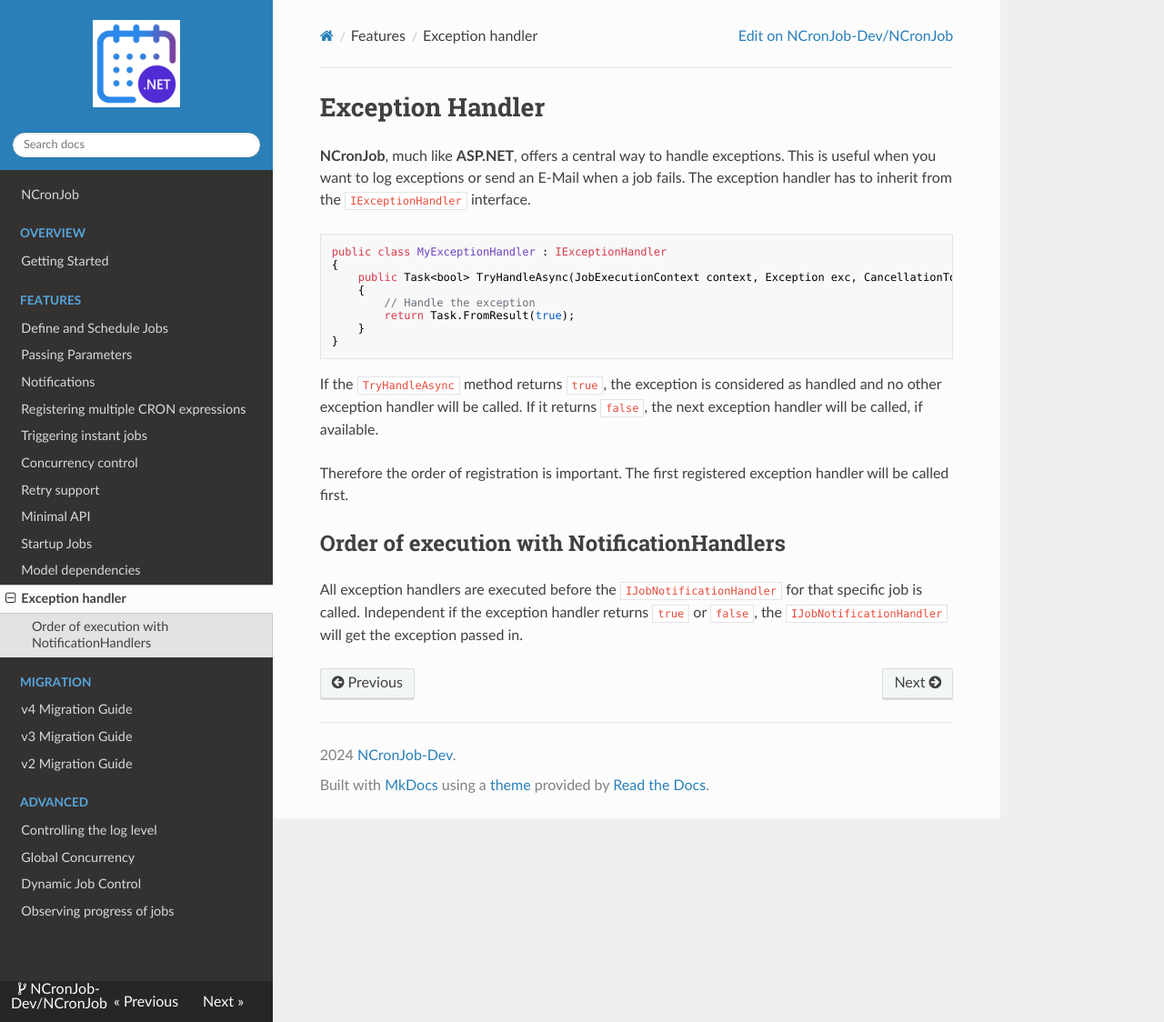
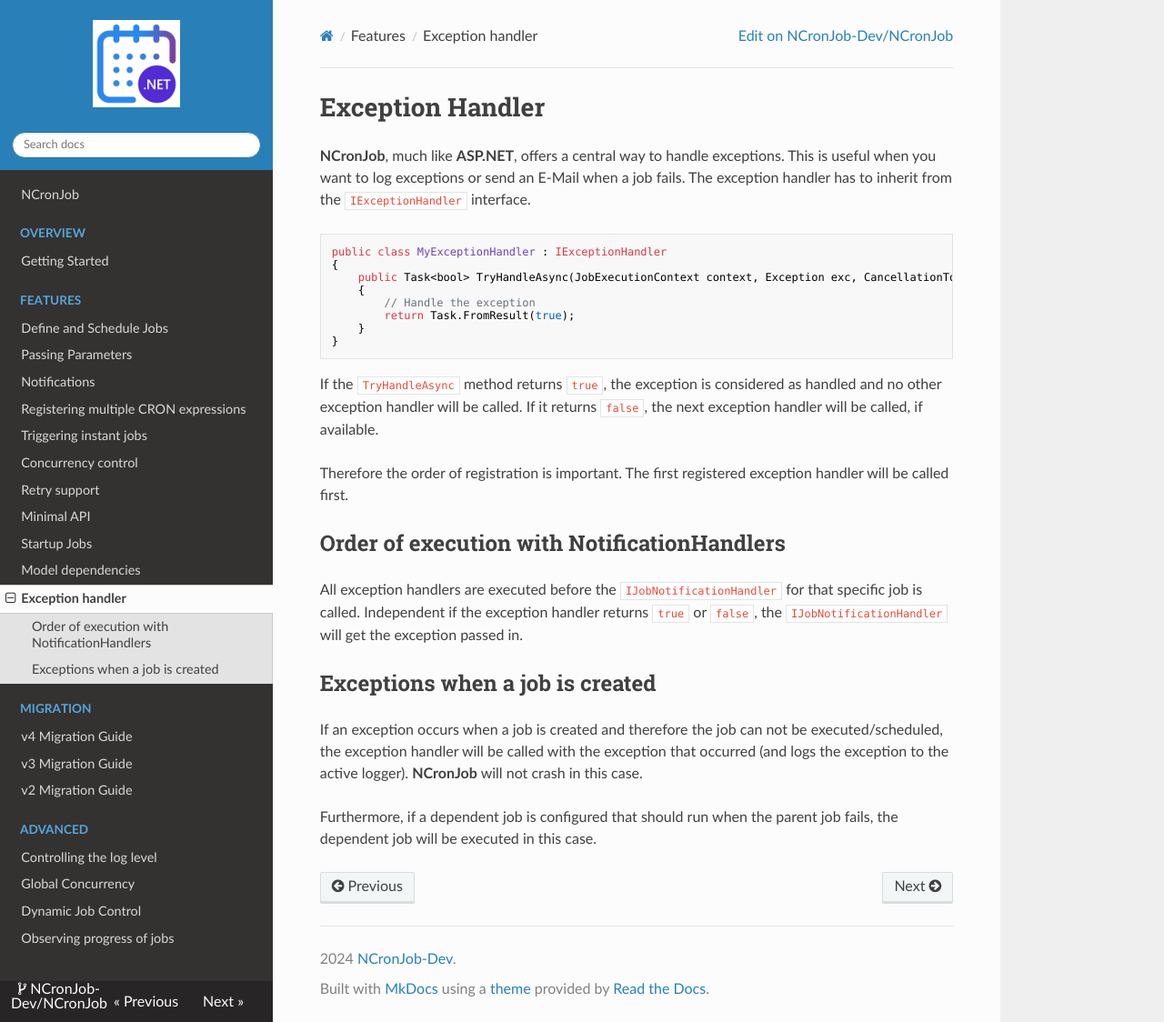
Before and after one commit to NCronJob-Dev/NCronJob, an MkDocs documentation site: the page built from docs/features/exception-handler.md, in a window 1280 px wide and 1124 px high. Shown: the whole window at 91% size. Built offline with MkDocs 1.6.1, drawn with Linux system fonts in a browser that asks for light colours; nearby versions of some CDN libraries.

Commit message:
docs: Update for exception handling

```diff
--- a/docs/features/exception-handler.md
+++ b/docs/features/exception-handler.md
@@ -19,3 +19,8 @@
 
 ## Order of execution with NotificationHandlers
 All exception handlers are executed before the `IJobNotificationHandler` for that specific job is called. Independent if the exception handler returns `true` or `false`, the `IJobNotificationHandler` will get the exception passed in.
+
+## Exceptions when a job is created
+If an exception occurs when a job is created and therefore the job can not be executed/scheduled, the exception handler will be called with the exception that occurred (and logs the exception to the active logger). **NCronJob** will not crash in this case.
+
+Furthermore, if a dependent job is configured that should run when the parent job fails, the dependent job will be executed in this case.
```
